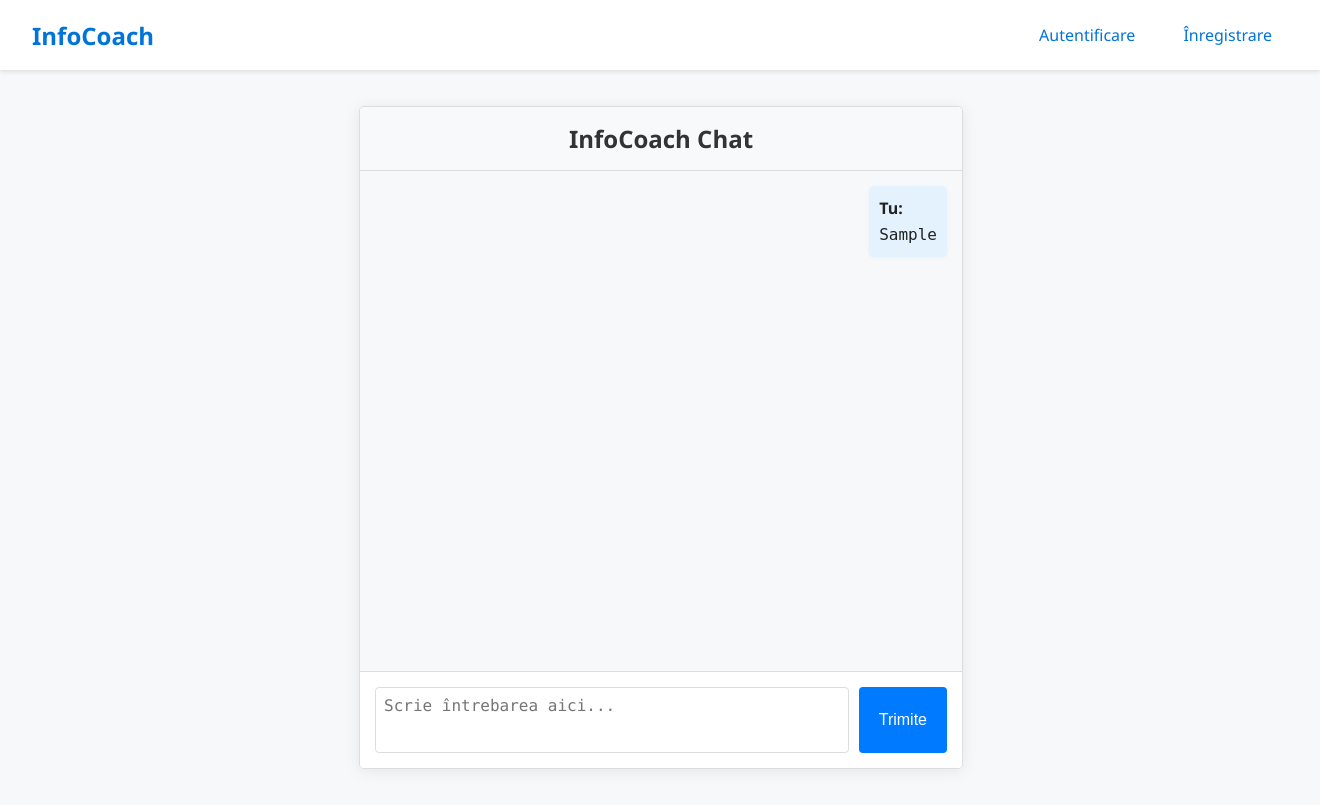
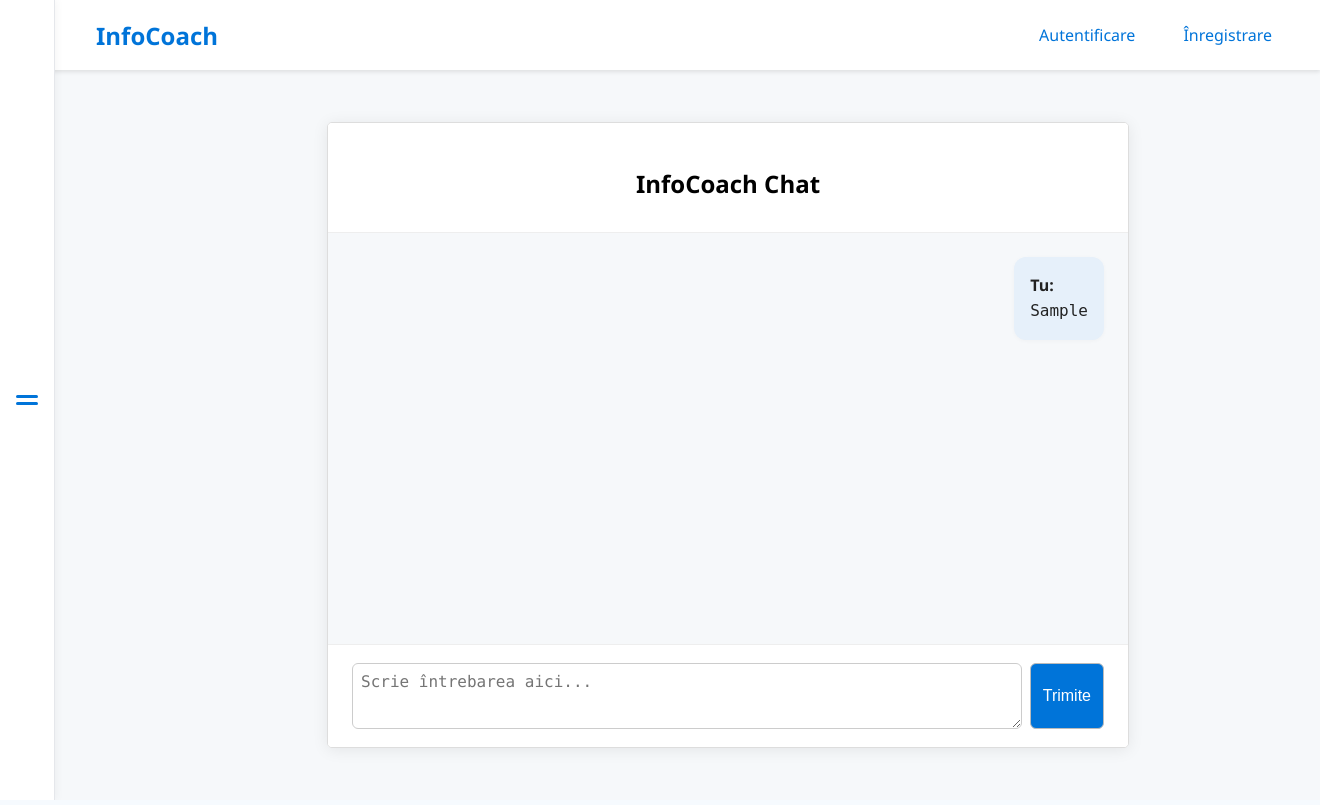
Before and after one commit to mihai-moldovan-15/Infocoach_v2, a Flask app: template templates/index.html in a window 1320 px wide. Run offline with Flask 3, Linux system fonts and the light colour scheme; the template is opened without the code that fills it: most values are stand-ins (such as "Sample title", 1, 10 or a date in 2020); some libraries are stand-ins or nearby versions.

Commit message:
UI for conversation history

```diff
--- a/templates/base.html
+++ b/templates/base.html
@@ -5,11 +5,28 @@
     <meta name="viewport" content="width=device-width, initial-scale=1.0">
     <title>{% block title %}InfoCoach{% endblock %}</title>
     <link rel="stylesheet" href="{{ url_for('static', filename='style.css') }}">
+    <style>
+    .nav-brand {
+        transition: margin-left 0.3s cubic-bezier(.4,0,.2,1);
+        margin-left: 64px; /* Always offset for collapsed sidebar */
+    }
+    .nav-brand.shifted {
+        margin-left: 270px;
+    }
+    @media (max-width: 900px) {
+        .nav-brand { margin-left: 64px; }
+        .nav-brand.shifted { margin-left: 190px; }
+    }
+    @media (max-width: 700px) {
+        .nav-brand { margin-left: 0; }
+        .nav-brand.shifted { margin-left: 0; }
+    }
+    </style>
     {% block extra_css %}{% endblock %}
 </head>
 <body>
     <nav class="navbar">
-        <div class="nav-brand">
+        <div class="nav-brand" id="nav-brand">
             <a href="{{ url_for('index') }}">InfoCoach</a>
         </div>
         <div class="nav-links">
--- a/templates/index.html
+++ b/templates/index.html
@@ -5,9 +5,184 @@
 {% block extra_css %}
 <!-- highlight.js pentru colorare sintaxă C++ -->
 <link rel="stylesheet" href="https://cdnjs.cloudflare.com/ajax/libs/highlight.js/11.9.0/styles/atom-one-light.min.css">
+<style>
+/* Sidebar styles */
+.sidebar {
+    position: fixed;
+    top: 0;
+    left: 0;
+    height: 100vh;
+    width: 260px;
+    background: #fff;
+    border-right: 1px solid #e5e7eb;
+    box-shadow: 2px 0 8px rgba(0,0,0,0.04);
+    z-index: 1100;
+    display: flex;
+    flex-direction: column;
+    align-items: flex-start;
+    padding: 0;
+    transition: width 0.4s cubic-bezier(0.4, 0, 0.2, 1.2);
+    overflow: hidden;
+    min-width: 54px;
+}
+.sidebar.collapsed {
+    width: 54px;
+    min-width: 54px;
+    padding-right: 0;
+}
+.sidebar-header {
+    width: 100%;
+    display: flex;
+    align-items: center;
+    justify-content: space-between;
+    padding: 1.5rem 1.2rem 1rem 1.2rem;
+    border-bottom: 1px solid #e5e7eb;
+    transition: all 0.4s cubic-bezier(0.4, 0, 0.2, 1.2);
+    padding-left: 0.5rem;
+    padding-right: 0.5rem;
+    min-height: 64px;
+}
+.sidebar.collapsed .sidebar-header {
+    justify-content: center;
+    padding: 0;
+    min-height: 100vh;
+}
+.sidebar-title {
+    font-size: 1.2rem;
+    font-weight: 600;
+    color: #222;
+    transition: all 0.4s cubic-bezier(0.4, 0, 0.2, 1.2);
+    white-space: nowrap;
+    opacity: 1;
+    transform: translateX(0);
+    display: inline-block;
+}
+.sidebar.collapsed .sidebar-title {
+    opacity: 0;
+    transform: translateX(-20px);
+    width: 0;
+    overflow: hidden;
+    padding: 0;
+    margin: 0;
+}
+.sidebar-toggle-btn {
+    background: none;
+    border: none;
+    outline: none;
+    cursor: pointer;
+    padding: 0.3rem;
+    margin-left: 0.5rem;
+    display: flex;
+    flex-direction: column;
+    gap: 4px;
+    z-index: 1200;
+    align-items: center;
+    justify-content: center;
+    height: 40px;
+    width: 40px;
+}
+.sidebar.collapsed .sidebar-toggle-btn {
+    margin-left: 0;
+}
+.sidebar-toggle-btn span {
+    display: block;
+    width: 22px;
+    height: 3px;
+    background: #0074d9;
+    border-radius: 2px;
+}
+.sidebar-conversations {
+    width: 100%;
+    padding: 1rem 0.5rem 1rem 0.5rem;
+    display: flex;
+    flex-direction: column;
+    gap: 1rem;
+    box-sizing: border-box;
+    transition: all 0.4s cubic-bezier(0.4, 0, 0.2, 1.2);
+    opacity: 1;
+    transform: translateX(0);
+    visibility: visible;
+}
+.sidebar.collapsed .sidebar-conversations {
+    opacity: 0;
+    transform: translateX(-20px);
+    visibility: hidden;
+    height: 0;
+    padding: 0;
+    margin: 0;
+}
+.conversation-btn {
+    width: 100%;
+    box-sizing: border-box;
+    padding: 0.8rem 1rem;
+    background: #f6f8fa;
+    border: 1px solid #bcdffb;
+    border-radius: 8px;
+    color: #0074d9;
+    font-weight: 500;
+    font-size: 1rem;
+    text-align: left;
+    cursor: pointer;
+    transition: all 0.3s cubic-bezier(0.4, 0, 0.2, 1);
+    transform: translateX(0);
+    opacity: 1;
+}
+.conversation-btn:hover {
+    background: #e6f0fa;
+    border-color: #0074d9;
+    transform: translateX(5px);
+}
+@media (max-width: 900px) {
+    .sidebar { width: 180px; }
+    .sidebar.collapsed { width: 54px; }
+}
+@media (max-width: 700px) {
+    .sidebar { display: none; }
+}
+.container {
+    transition: all 0.4s cubic-bezier(0.4, 0, 0.2, 1.2);
+    margin-left: 64px; /* default for collapsed sidebar */
+    width: calc(100% - 64px);
+    min-width: 0;
+}
+.sidebar:not(.collapsed) ~ .container {
+    margin-left: 270px;
+    width: calc(100% - 270px);
+}
+@media (max-width: 900px) {
+    .container { margin-left: 64px; width: calc(100% - 64px); }
+    .sidebar:not(.collapsed) ~ .container { margin-left: 190px; width: calc(100% - 190px); }
+}
+@media (max-width: 700px) {
+    .container, .sidebar.collapsed ~ .container, .sidebar:not(.collapsed) ~ .container { margin-left: 0; width: 100%; }
+}
+.chat-container {
+    width: 100%;
+    max-width: 800px;
+    margin: 20px auto;
+    border: 1px solid #ddd;
+    border-radius: 5px;
+    background: white;
+}
+</style>
 {% endblock %}
 
 {% block content %}
+<div id="sidebar" class="sidebar collapsed">
+    <div class="sidebar-header">
+        <span class="sidebar-title">Conversații</span>
+        <button id="sidebar-toggle-btn" class="sidebar-toggle-btn" title="Extinde/Restrânge bara">
+            <span></span>
+            <span></span>
+        </button>
+    </div>
+    <div class="sidebar-conversations">
+        <button class="conversation-btn">Conversație 1</button>
+        <button class="conversation-btn">Conversație 2</button>
+        <button class="conversation-btn">Conversație 3</button>
+    </div>
+</div>
+<div class="container">
     <div class="chat-container">
         <div class="chat-header">
             <h2>InfoCoach Chat</h2>
@@ -30,85 +205,7 @@
             </form>
         </div>
     </div>
-
-<style>
-.chat-container {
-    max-width: 800px;
-    margin: 20px auto;
-    border: 1px solid #ddd;
-    border-radius: 5px;
-    background: white;
-}
-
-.chat-header {
-    padding: 15px;
-    background: #f8f9fa;
-    border-bottom: 1px solid #ddd;
-}
-
-.chat-header h2 {
-    margin: 0;
-    color: #333;
-}
-
-.chat-messages {
-    height: 500px;
-    overflow-y: auto;
-    padding: 15px;
-}
-
-.message {
-    margin-bottom: 15px;
-    padding: 10px;
-    border-radius: 5px;
-}
-
-.message.user {
-    background-color: #e3f2fd;
-}
-
-.message.assistant {
-    background-color: #f5f5f5;
-}
-
-.chat-input-area {
-    padding: 15px;
-    border-top: 1px solid #ddd;
-}
-
-.chat-input-row {
-    display: flex;
-    gap: 10px;
-}
-
-#user-input {
-    flex-grow: 1;
-    padding: 8px;
-    border: 1px solid #ddd;
-    border-radius: 4px;
-    resize: none;
-}
-
-input[type="submit"] {
-    padding: 8px 20px;
-    background: #007bff;
-    color: white;
-    border: none;
-    border-radius: 4px;
-    cursor: pointer;
-}
-
-input[type="submit"]:hover {
-    background: #0056b3;
-}
-
-#wait-message {
-    color: #666;
-    font-style: italic;
-    margin-bottom: 10px;
-    display: none;
-}
-</style>
+</div>
 
 <script>
 function submitForm(event) {
@@ -152,6 +249,19 @@ function submitForm(event) {
 
     return false;
 }
+
+document.getElementById('sidebar-toggle-btn').onclick = function() {
+    var sidebar = document.getElementById('sidebar');
+    var navBrand = document.getElementById('nav-brand');
+    var container = document.querySelector('.container');
+    sidebar.classList.toggle('collapsed');
+    // Move container accordingly (CSS now handles width/margin)
+    if (sidebar.classList.contains('collapsed')) {
+        navBrand.classList.remove('shifted');
+    } else {
+        navBrand.classList.add('shifted');
+    }
+};
 </script>
 {% endblock %}
 
```
Lines whose indentation alone changed are shown as unchanged.
